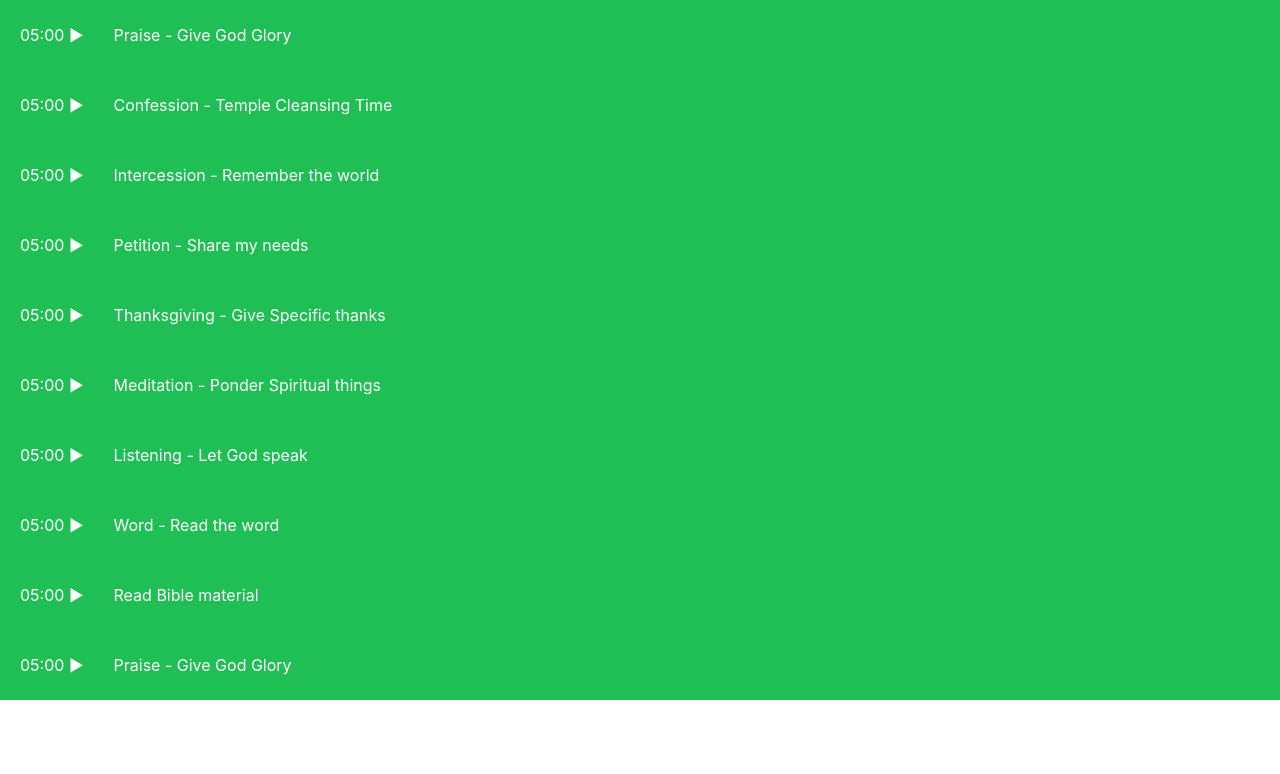
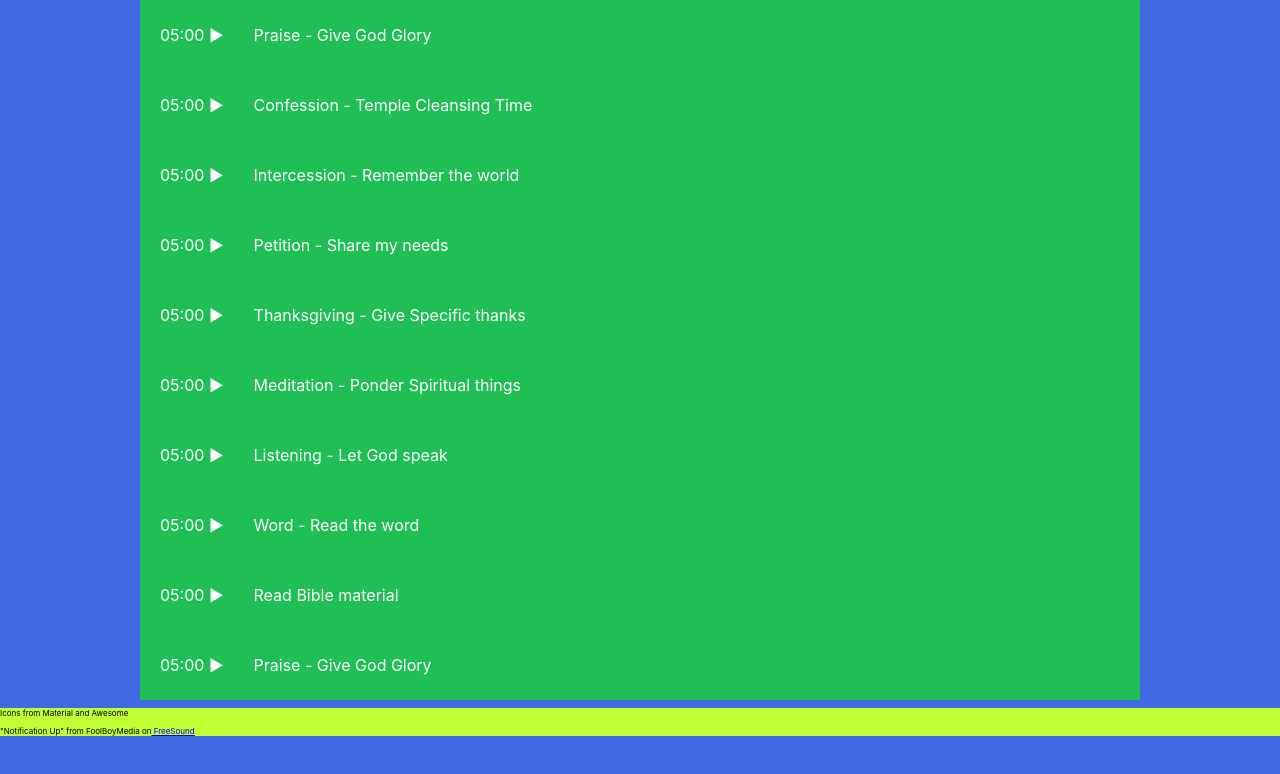
Before and after one commit to Joshua-rose/PrayerTemplate, a React (Create React App) app: page / in a window 1280 px wide. Shown: the top 774 px of the page. Built offline with nearby package versions, Linux system fonts and the light colour scheme.

Commit message:
Adding attribution

```diff
--- a/src/App.css
+++ b/src/App.css
@@ -6,3 +6,7 @@ body {
   background-color: whitesmoke;
   margin: 0 auto;
 }
+footer {
+  font-size: 0.5rem;
+  background-color: #c0ff33;
+}
--- a/src/App.tsx
+++ b/src/App.tsx
@@ -8,6 +8,8 @@ import Modal from './components/modal';
 import Button from './components/button';
 
 import { getBrowserVisibilityProp, getIsDocumentHidden } from './utils/pageVisibleHook';
+
+import './App.css';
 
 const chimeSource = require('./assets/352661__foolboymedia__complete-chime.mp3');
 
@@ -148,6 +150,7 @@ export default function App() {
     }
   }, [section]);
   return (
+    <>
       <div id="App">
         {/* <StyledMenu type="button" onClick={() => { }}><img src={menuImg} alt="Menu" /></StyledMenu> */}
         {currentGuide.map(({
@@ -185,5 +188,13 @@ export default function App() {
         </Modal>
         )}
       </div>
+      <footer>
+        <p>Icons from Material and Awesome</p>
+        <p>
+          &quot;Notification Up&quot; from FoolBoyMedia on
+          <a href="https://freesound.org/people/FoolBoyMedia/sounds/234564/"> FreeSound</a>
+        </p>
+      </footer>
+    </>
   );
 }
```
Lines whose indentation alone changed are shown as unchanged.
